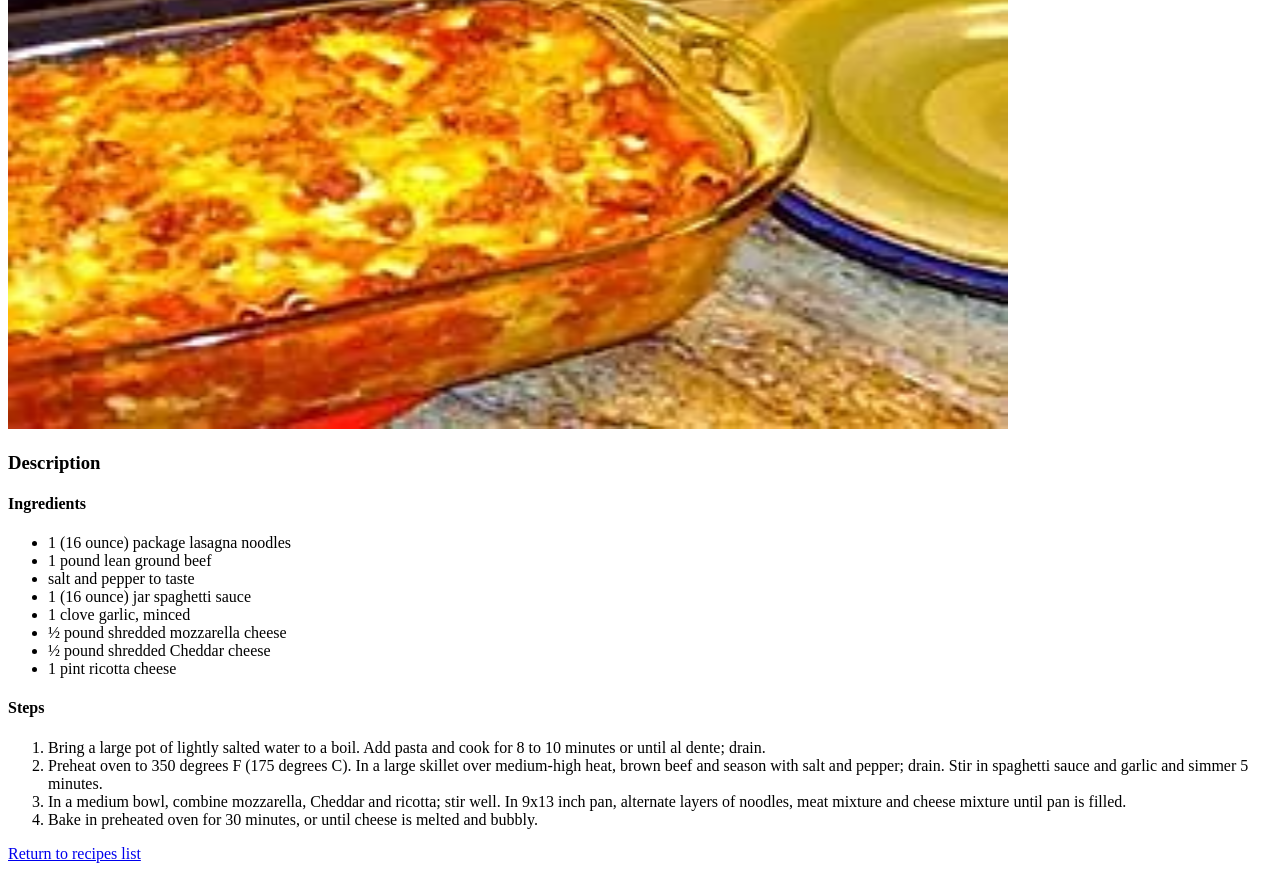
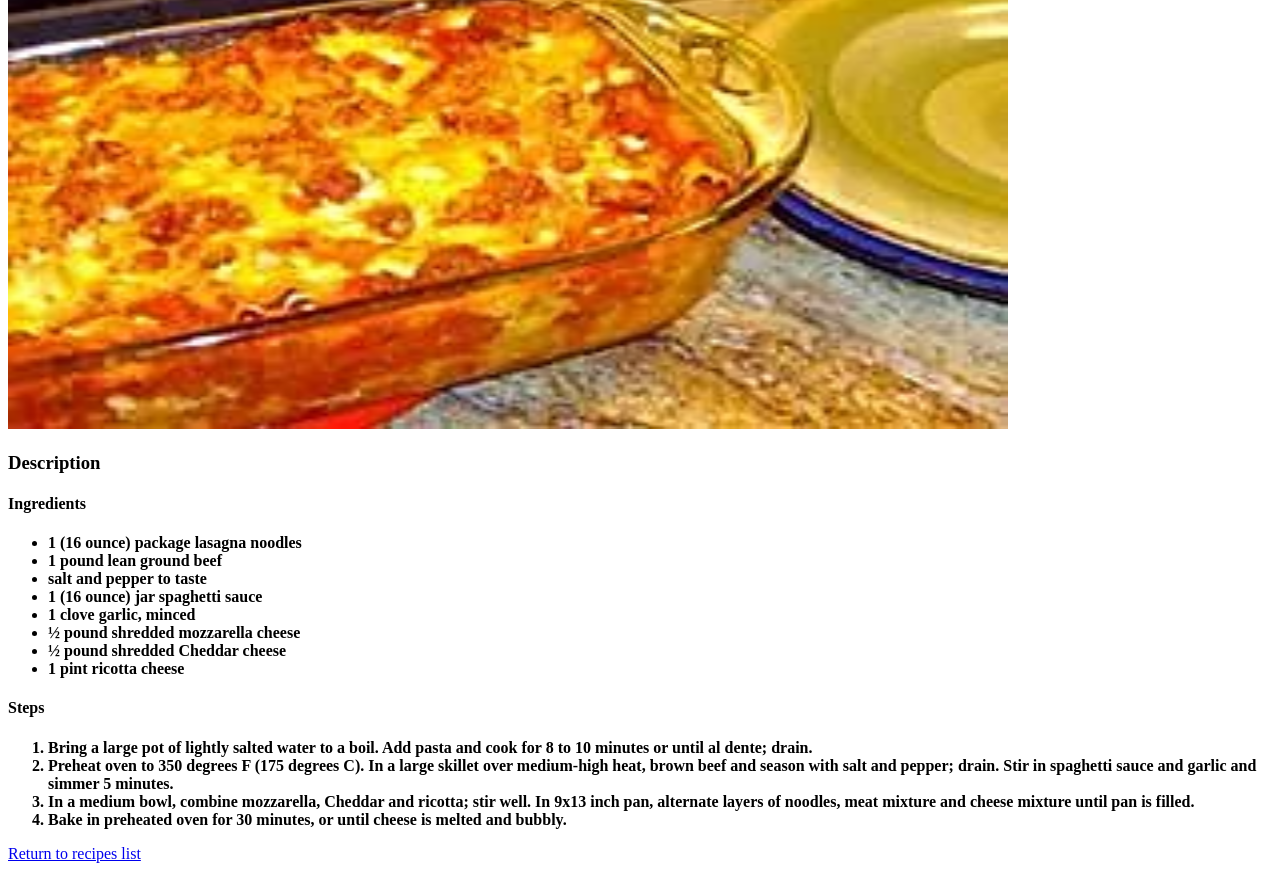
Before and after one commit to main-coldrex/odin-recipes, a plain HTML site: page recipes/lasagna.html in a window 1280 px wide. Shown: the part 451-1322 px from the top of the page. Drawn offline with Linux system fonts and the light colour scheme.

Commit message:
fixed some css bugs

```diff
--- a/recipes/lasagna.html
+++ b/recipes/lasagna.html
@@ -3,6 +3,7 @@
     <head>
         <meta charset="UTF-8">
         <title>Lasagna</title>
+        <link rel="stylesheet" href="../styles.css">
     </head>
     <body>
         <h1>Lasagna Recipe</h1>
@@ -10,7 +11,7 @@
         <h3>Description</h3>
         <p></p>
         <h4>Ingredients</h4>
-        <ul>
+        <ul class="ingredients">
             <li>1 (16 ounce) package lasagna noodles</li>
             <li>1 pound lean ground beef</li>
             <li>salt and pepper to taste</li>
@@ -22,7 +23,7 @@
         </ul>
 
         <h4>Steps</h4>
-        <ol>
+        <ol class="ingredients">
             <li>Bring a large pot of lightly salted water to a boil. Add pasta and cook for 8 to 10 minutes or until al dente; drain.</li>
 
 
```
Also changed, not shown: recipes/meatloaf.html (+1 -1 lines).
